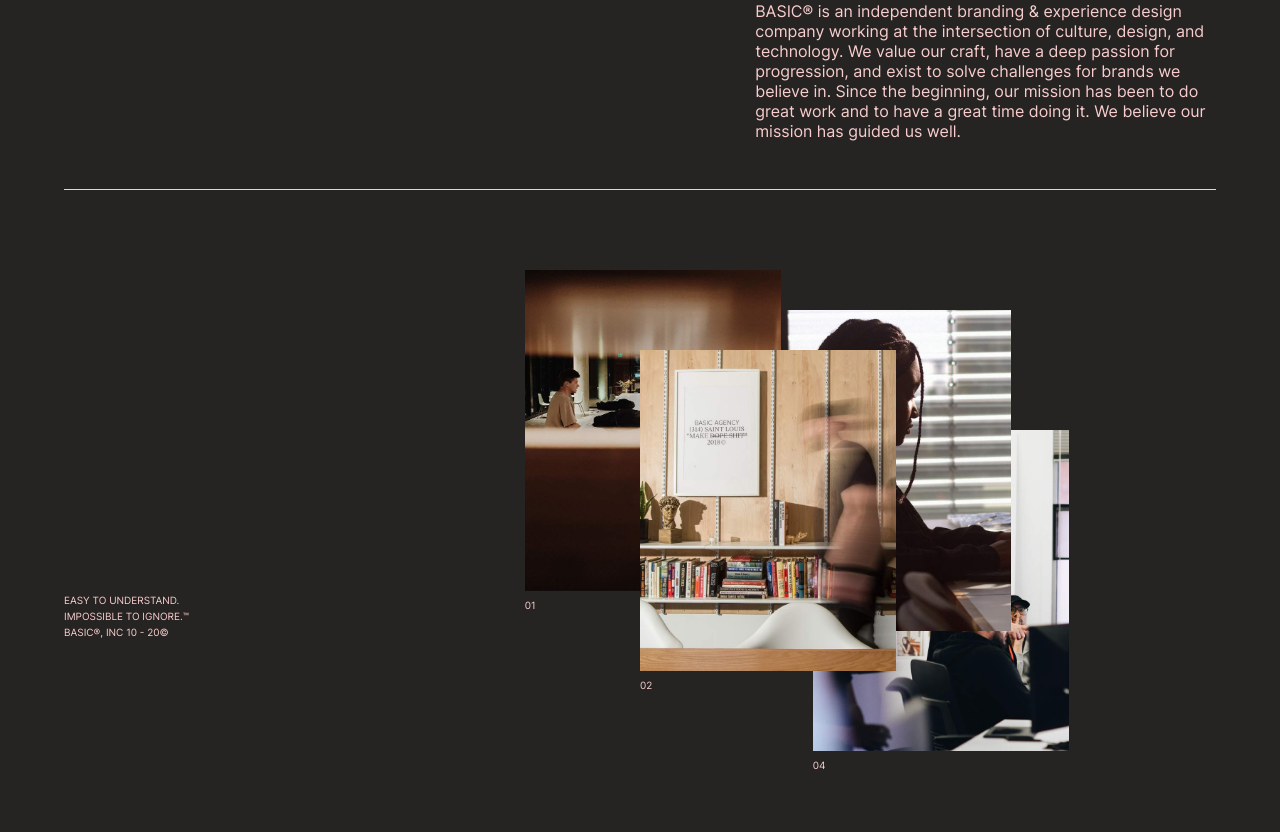
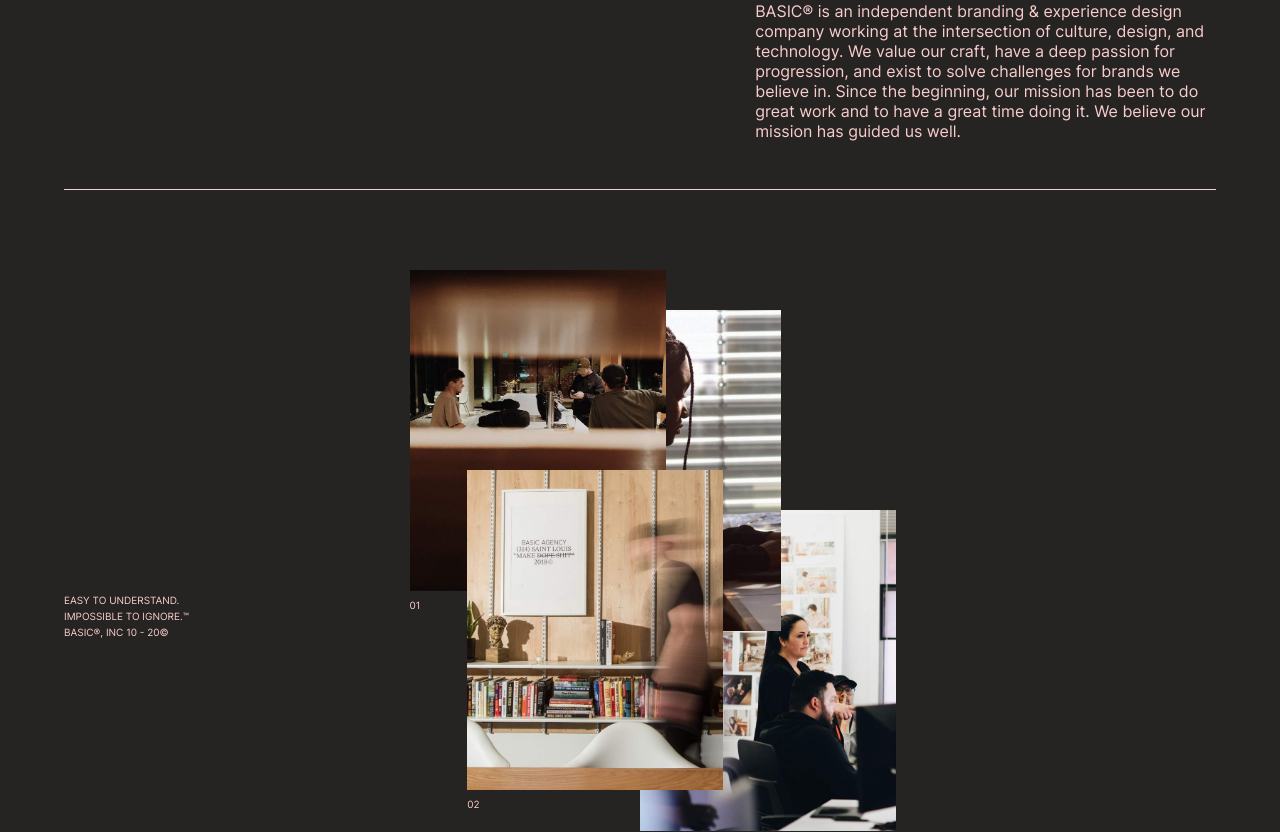
Before and after one commit to philipkuerzel/Projekt__Basic, a plain HTML site: page html/about.html in a window 1280 px wide. Shown: the part 471-1303 px from the top of the page. Drawn offline with Linux system fonts and the light colour scheme.

Commit message:
fast-fertig

```diff
--- a/css/about.css
+++ b/css/about.css
@@ -133,29 +133,29 @@ main p {
 
 .pic1 {
     position: absolute;
-    top: 20%;
-    left: 50%;
+    top: 35%;
+    left: 35%;
     z-index: 4;
 }
 
 .pic2 {
     position: absolute;
     top: 10%;
-    left: 40%;
+    left: 30%;
     z-index: 3;
 }
 
 .pic3 {
     position: absolute;
     top: 15%;
-    left: 60%;
+    left: 40%;
     z-index: 2;
 }
 
 .pic4 {
     position: absolute;
-    top: 30%;
-    left: 65%;
+    top: 40%;
+    left: 50%;
     z-index: 1;
 }
 
```
Also changed, not shown: css/think.css (+5 -2 lines), html/think.html (+1 -0 lines).
